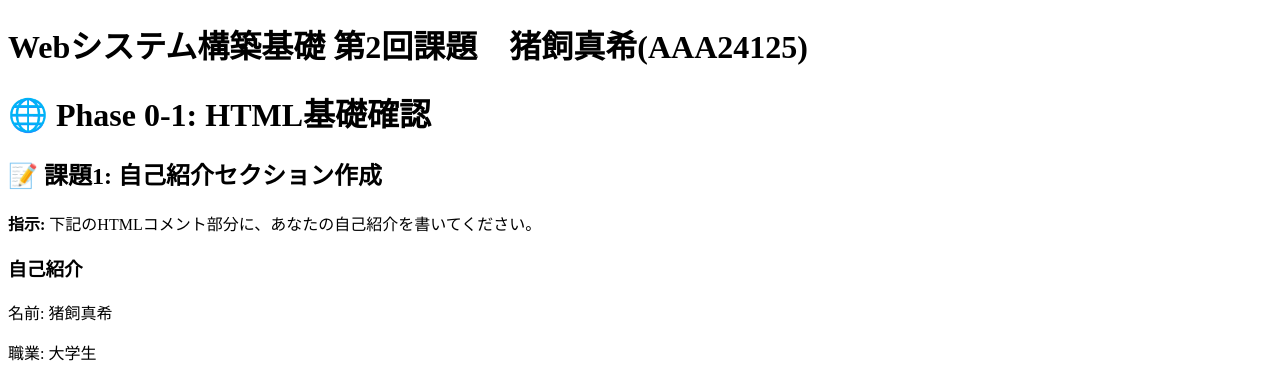
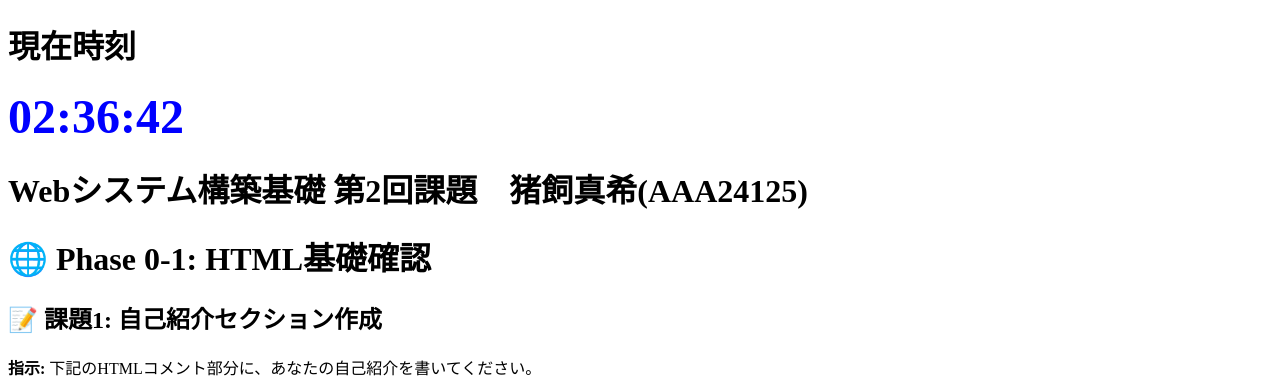
Before and after one commit to omu-aaa24125/OMU-AAA24125.github.io, a plain HTML site: page index.html in a window 1280 px wide. Shown: the top 383 px of the page. Drawn offline with Linux system fonts and the light colour scheme.

Commit message:
Update index.html

```diff
--- a/index.html
+++ b/index.html
@@ -4,8 +4,36 @@
     <meta charset="UTF-8">
     <meta name="viewport" content="width=device-width, initial-scale=1.0">
     <title>Webシステム構築基礎 第2回課題　猪飼真希(AAA24125)</title>
+    <script>
+        function updateClock() {
+            // 現在時刻を取得
+            var now = new Date();
+            var hours = now.getHours();
+            var minutes = now.getMinutes();
+            var seconds = now.getSeconds();
+
+            // 1桁の場合は0を付ける
+            if (hours < 10) hours = '0' + hours;
+            if (minutes < 10) minutes = '0' + minutes;
+            if (seconds < 10) seconds = '0' + seconds;
+
+            // 時刻を表示
+            var timeString = hours + ':' + minutes + ':' + seconds;
+            document.getElementById('clock').innerHTML = timeString;
+        }
+
+        // 1秒ごとにupdateClock関数を実行
+        setInterval(updateClock, 1000);
+
+        // ページ読み込み時に即座に表示
+        window.onload = updateClock;
+    </script>
 </head>
 <body>
+    <h1>現在時刻</h1>
+    <div id="clock" style="font-size: 48px; font-weight: bold; color: blue;">
+        00:00:00
+    </div>
     <h1>Webシステム構築基礎 第2回課題　猪飼真希(AAA24125)</h1>
     <h1>🌐 Phase 0-1: HTML基礎確認</h1>
     <div>
```
